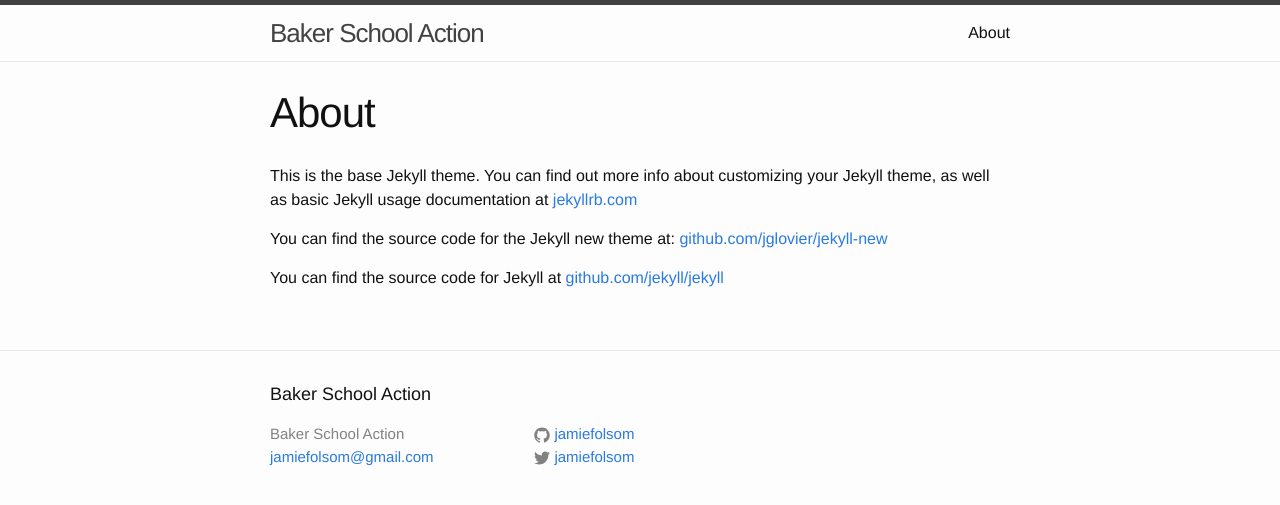
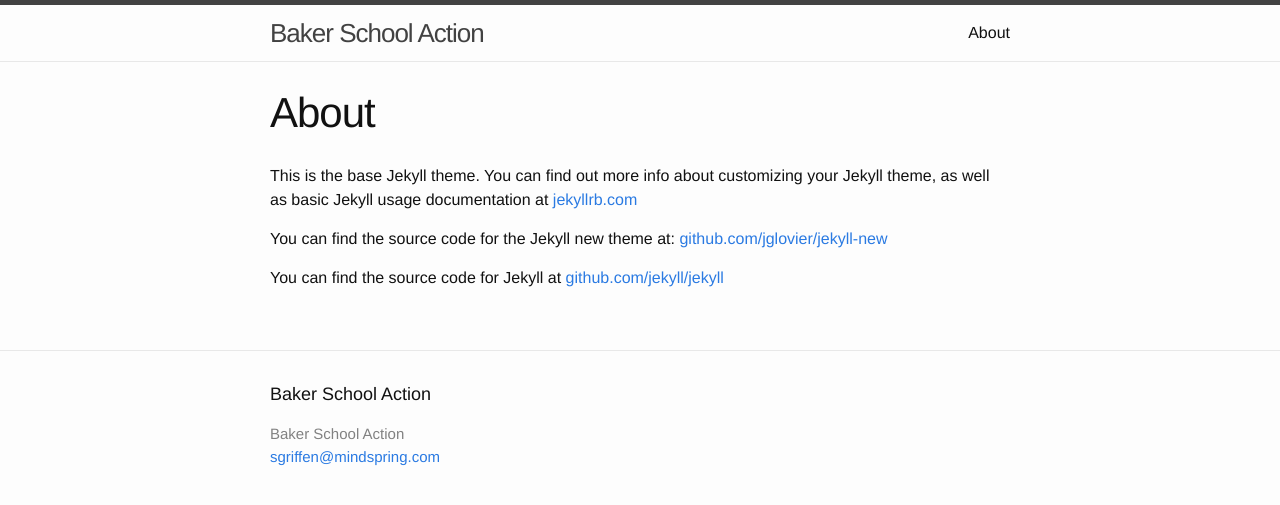
Before and after one commit to jamiefolsom/bakeraction, a Jekyll site: the page built from about.md, in a window 1280 px wide. Shown: the top 505 px of the page. Built offline with Jekyll 4.4.1, drawn with Linux system fonts in a browser that asks for light colours.

Commit message:
Website contact info.

```diff
--- a/_config.yml
+++ b/_config.yml
@@ -1,11 +1,15 @@
 # Site settings
 title: Baker School Action
-email: jamiefolsom@gmail.com
+email: sgriffen@mindspring.com
 description: ''
 baseurl: "" # the subpath of your site, e.g. /blog/
 url: "http://bakeraction.org" # the base hostname & protocol for your site
-twitter_username: jamiefolsom
-github_username:  jamiefolsom
+twitter_username:
+github_username:
 
 # Build settings
 markdown: kramdown
+
+prose:
+  rooturl: '_posts'
+  siteurl: "http://bakeraction.org"
```
